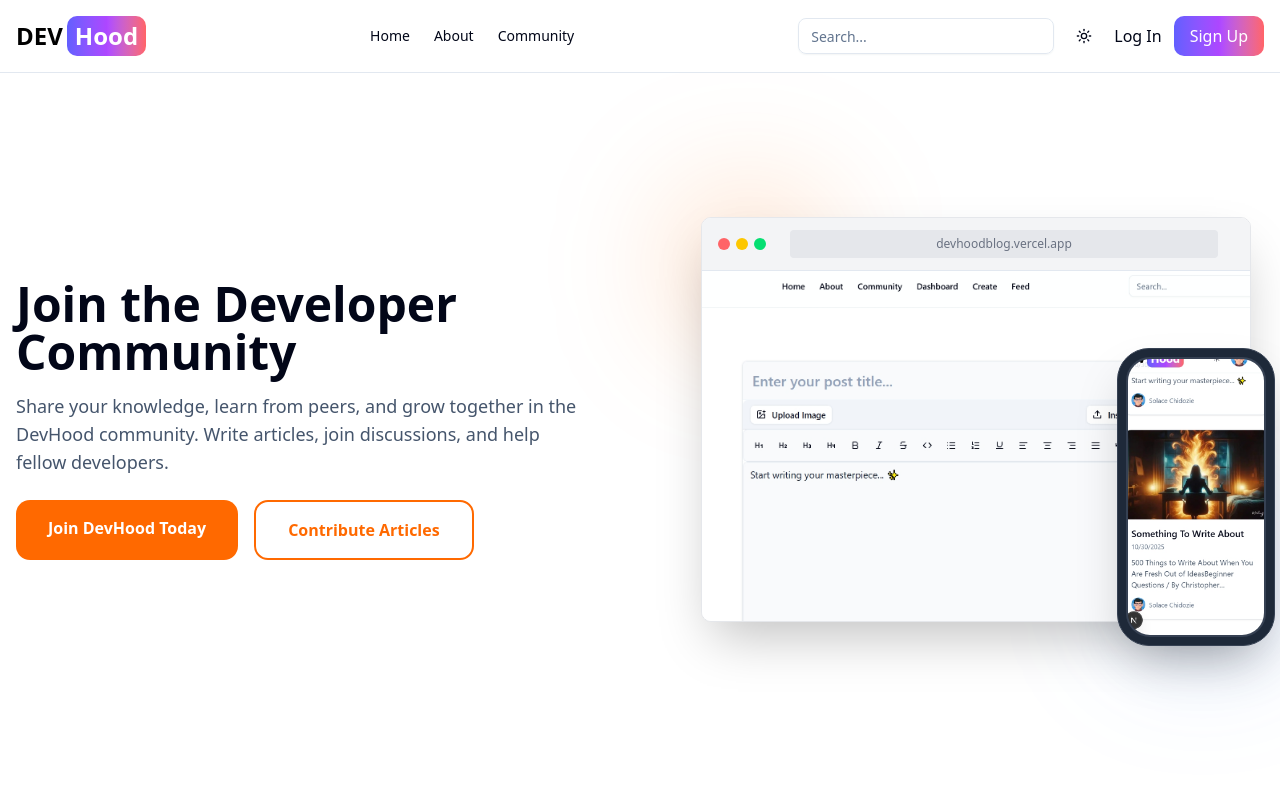
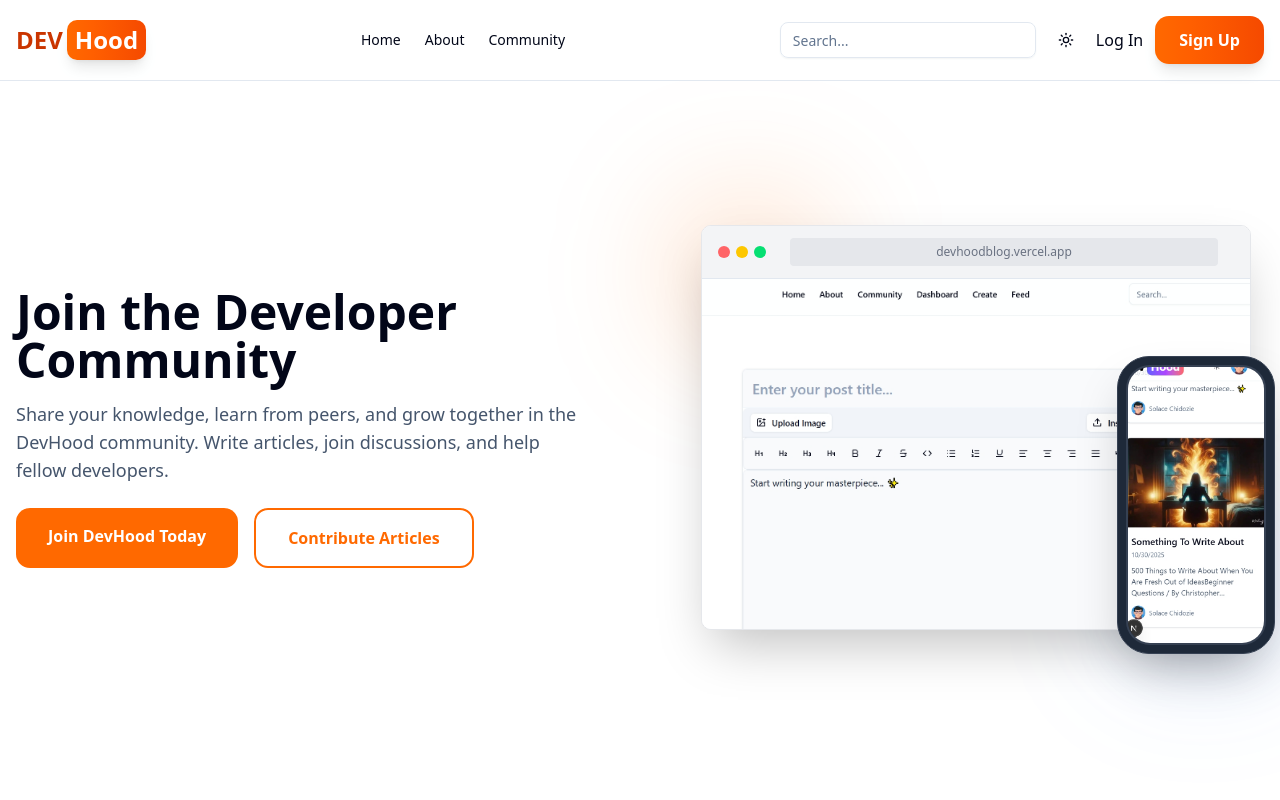
Before and after one commit to chlazie/dev-blog, a Next.js app: page / in a window 1280 px wide. Shown: the top 800 px of the page. Built offline with nearby package versions, Linux system fonts and the light colour scheme; no server answers.

Commit message:
fixed color issues

```diff
--- a/src/app/components/Header.tsx
+++ b/src/app/components/Header.tsx
@@ -26,37 +26,37 @@
       <div className="flex items-center justify-between max-w-7xl mx-auto px-4 py-3 md:py-4">
         {/* 🌈 Logo */}
         <Link href="/" className="flex items-center gap-1 text-2xl font-bold">
-          <h1 className="text-black dark:text-white">DEV</h1>
-          <span className="px-2 py-1 rounded-lg bg-gradient-to-r from-indigo-500 via-purple-500 to-red-400 text-white">
+          <h1 className="text-orange-700 dark:text-orange-500">DEV</h1>
+          <span className="px-2 py-1 rounded-lg bg-linear-to-r from-orange-500 to-orange-600 text-white hover:from-orange-600 hover:to-orange-700 transition-all font-semibold shadow-lg hover:shadow-xl transform hover:-translate-y-0.5">
             Hood
           </span>
         </Link>
 
         {/* 🧭 Center Navigation */}
         <nav className="hidden md:flex items-center gap-6 text-sm font-medium">
-          <Link href="/" className="hover:text-indigo-500 transition">
+          <Link href="/" className="hover:to-orange-700 transition">
             Home
           </Link>
 
-          <Link href="/about" className="hover:text-indigo-500 transition">
+          <Link href="/about" className="hover:to-orange-700 transition">
             About
           </Link>
 
-          <Link href="/community" className="hover:text-indigo-500 transition">
+          <Link href="/community" className="hover:to-orange-700 transition">
             Community
           </Link>
           {user && (
             <>
               <Link
                 href="/dashboard"
-                className="hover:text-indigo-500 transition"
+                className="hover:to-orange-700 transition"
               >
                 Dashboard
               </Link>
-              <Link href="/create" className="hover:text-indigo-500 transition">
+              <Link href="/create" className="hover:to-orange-700 transition">
                 Create
               </Link>{" "}
-              <Link href="/blog" className="hover:text-indigo-500 transition">
+              <Link href="/blog" className="hover:to-orange-700 transition">
                 Feed
               </Link>
             </>
@@ -76,7 +76,7 @@
             <div className="relative">
               <button
                 onClick={() => setDropdownOpen((p) => !p)}
-                className="flex items-center border rounded-full overflow-hidden hover:ring-2 ring-indigo-500 transition"
+                className="flex items-center border rounded-full overflow-hidden hover:ring-2 ring-orange-700 transition"
               >
                 <img
                   src={user.user_metadata?.avatar_url || "/default-avatar.png"}
@@ -110,12 +110,12 @@
             </div>
           ) : (
             <>
-              <Link href="/login" className="hover:text-indigo-500 transition">
+              <Link href="/login" className="hover:to-orange-700 transition">
                 Log In
               </Link>
               <Link
                 href="/signup"
-                className="bg-gradient-to-r from-indigo-500 via-purple-500 to-red-400 text-white rounded-lg px-4 py-2 hover:opacity-90 transition"
+                className="bg-linear-to-r from-orange-500 to-orange-600 text-white px-6 py-3 rounded-xl hover:from-orange-600 hover:to-orange-700 transition-all font-semibold shadow-lg hover:shadow-xl transform hover:-translate-y-0.5"
               >
                 Sign Up
               </Link>
@@ -154,6 +154,9 @@
               <Link href="/create" onClick={() => setMenuOpen(false)}>
                 Create
               </Link>
+               <Link href="/create" onClick={() => setMenuOpen(false)}>
+                Feed
+              </Link>
             </>
           )}
         </div>
```
